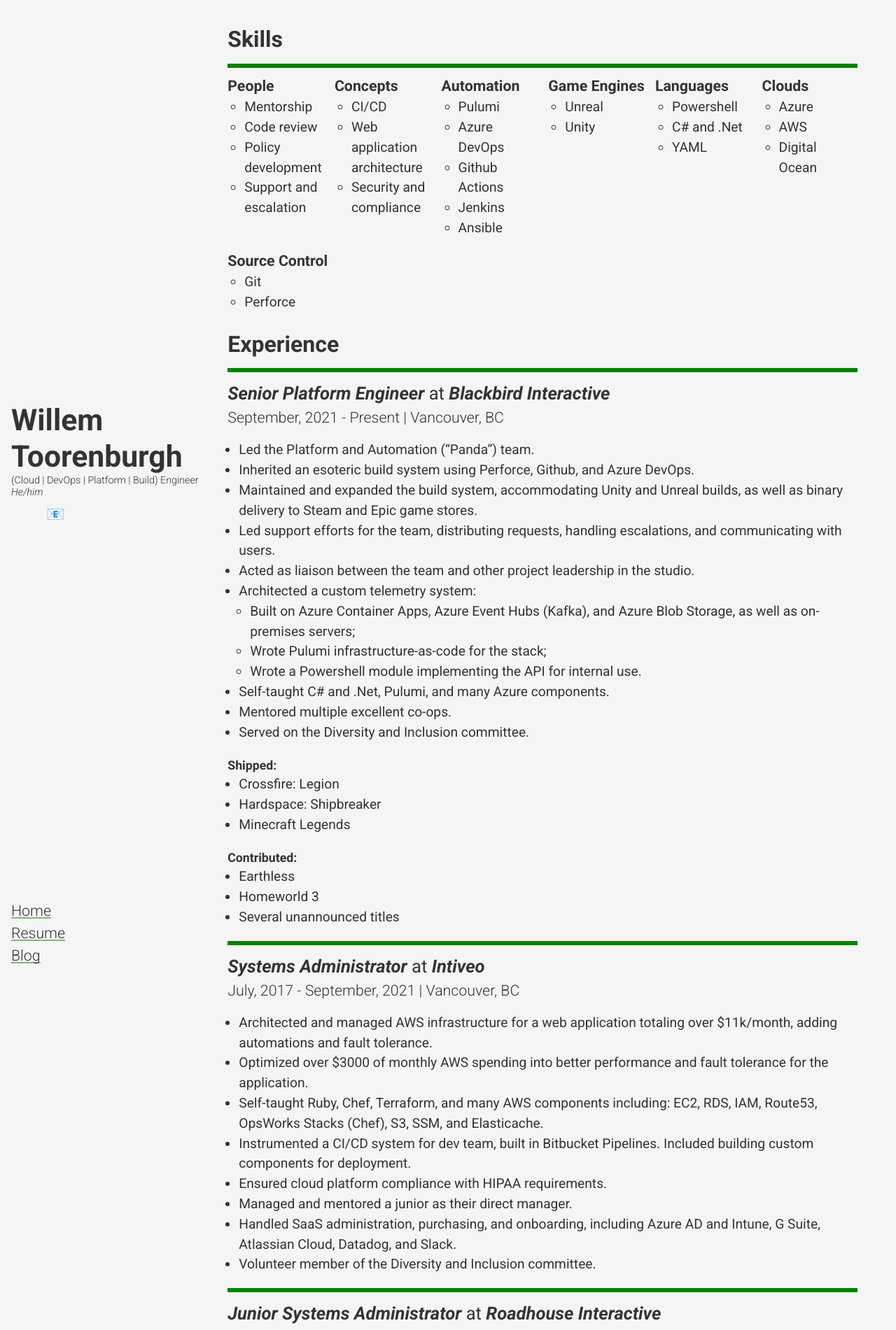
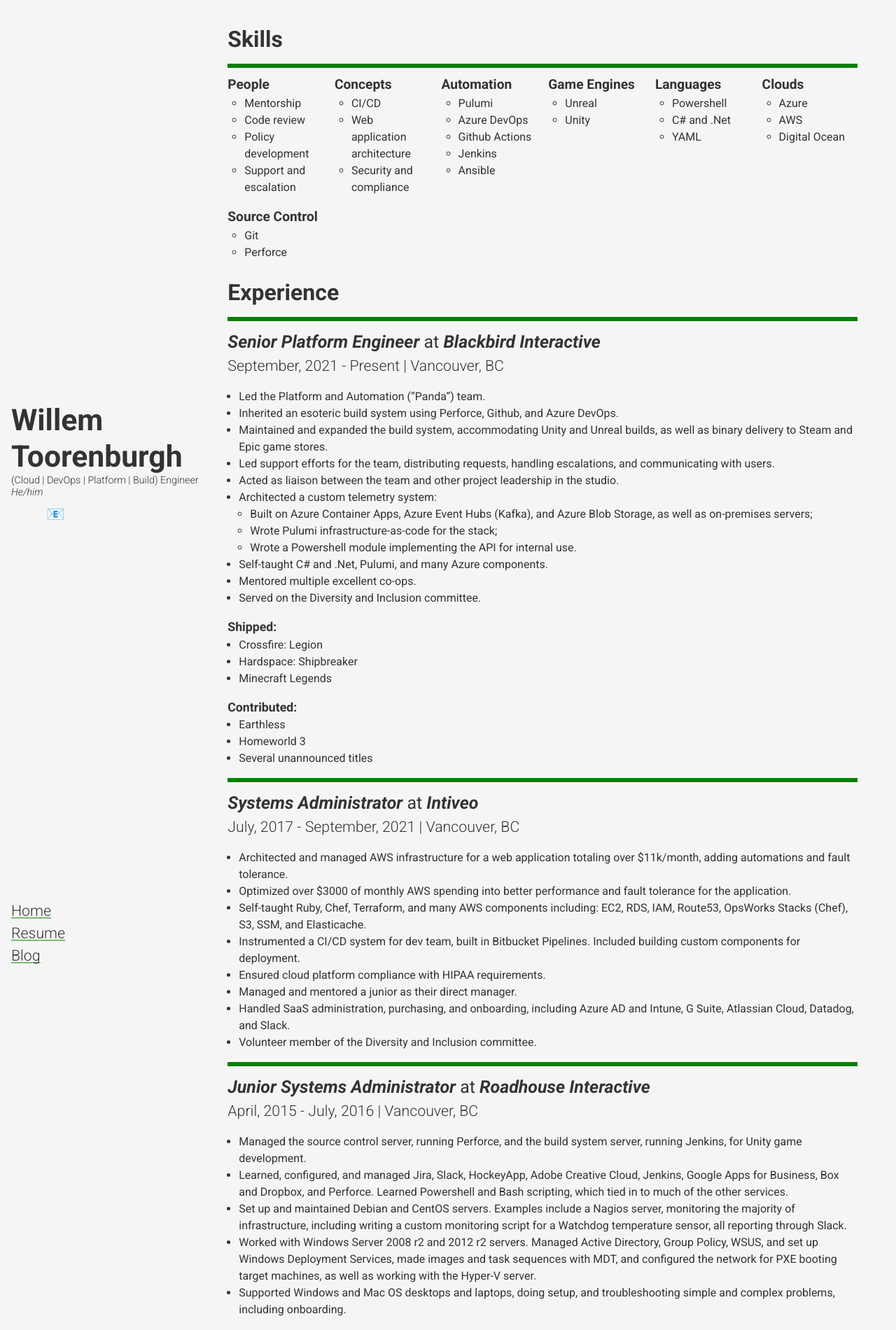
Before and after one commit to WillemToorenburgh/WillemToorenburgh.github.io, a Jekyll site: the page built from resume.html, in a window 1280 px wide. Shown: the top 1901 px of the page at 70% size. Built offline with Jekyll 4.4.1, drawn with Linux system fonts in a browser that asks for light colours.

Commit message:
Fix up for resume text sizing in print and web

```diff
--- a/_sass/main.scss
+++ b/_sass/main.scss
@@ -219,10 +219,6 @@
   border-radius: 0;
 }
 
-.skill-category {
-  white-space: nowrap;
-}
-
 .skills>ul {
   margin-left: 0;
   padding-left: 0;
@@ -237,18 +233,19 @@
   list-style-type: none;
 }
 
+.skill-category {
+  white-space: nowrap;
+  font-size: 1.2rem;
+}
+
 .skill-list {
   padding-left: 1.5rem;
   list-style-type: circle;
-  font-size: 1.2rem;
+  font-size: 1rem;
 }
 
 // Contains all experience items
 section {
-  h3 {
-    font-size: 1.6rem;
-  }
-
   h4 {
     margin-top: 0;
     margin-bottom: 1rem;
@@ -257,7 +254,7 @@
 
   ul {
     padding-left: 1rem;
-    font-size: 1.2rem;
+    font-size: 1rem;
   }
 
   .title-plus-company {
--- a/_sass/print.scss
+++ b/_sass/print.scss
@@ -38,4 +38,18 @@
     overflow: inherit;
     padding: 0;
   }
+
+  .skill-category {
+    font-size: 1.2em;
+  }
+
+  section {
+    h3 {
+      font-size: 1.3rem;
+    }
+
+    h5 {
+      font-size: 1.1rem;
+    }
+  }
 }
```
